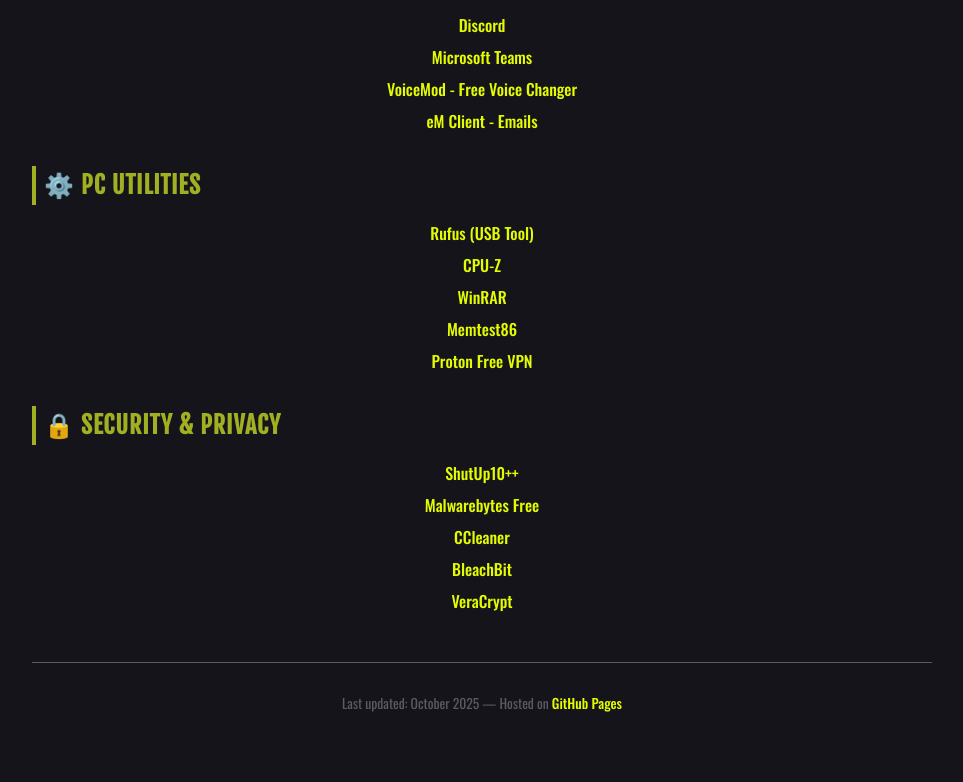
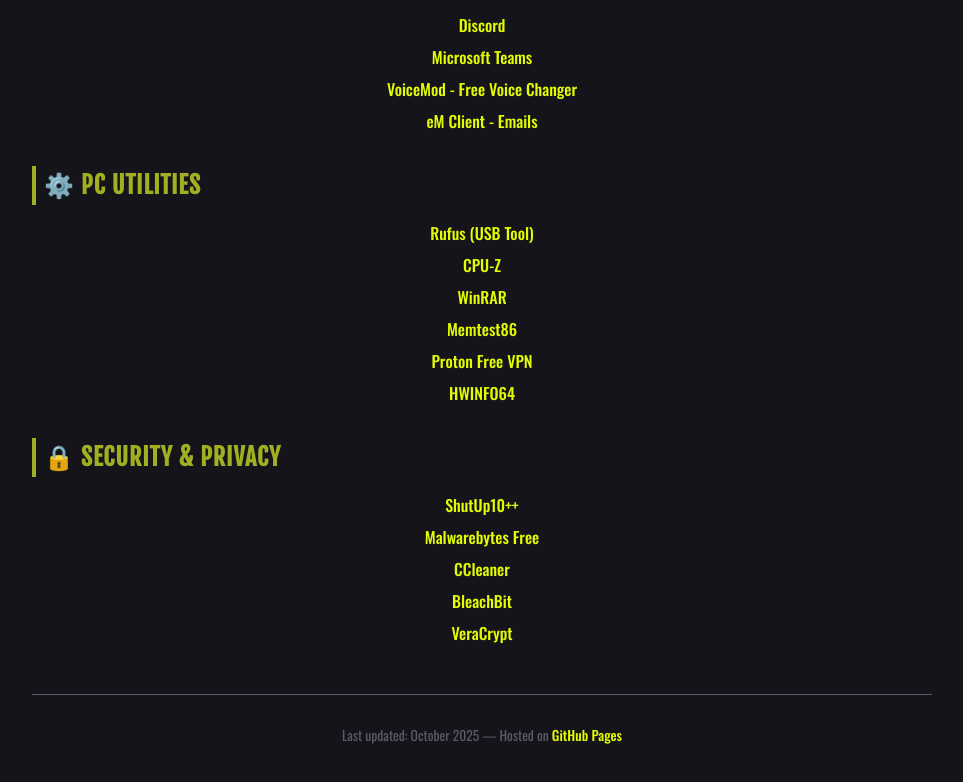
Before and after one commit to Daves-Git/windows-reinstall-repo, a plain HTML site: page index.html in a window 1280 px wide. Shown: the part 1385-2167 px from the top of the page, without its empty margins (158-1121 px from the left). Drawn offline with nearby package versions, Linux system fonts and the light colour scheme.

Commit message:
Add HWINFO64 link to index.html

```diff
--- a/index.html
+++ b/index.html
@@ -159,6 +159,7 @@
     <li><a href="https://www.win-rar.com/start.html?&L=0">WinRAR</a></li>
     <li><a href="https://www.memtest86.com/download.htm">Memtest86</a></li>
     <li><a href="https://protonvpn.com/free-vpn?srsltid=AfmBOopdefuPowxYgw8z-L1TisKT64Prt_S_HNpdYP0EvsFXypPD4S0_">Proton Free VPN</a></li>
+    <li><a href="https://sourceforge.net/projects/hwinfo/files/Windows_Installer/hwi64_832.exe/download">HWINFO64</a></li>
   </ul>
 
   <h2>🔒 Security & Privacy</h2>
```
